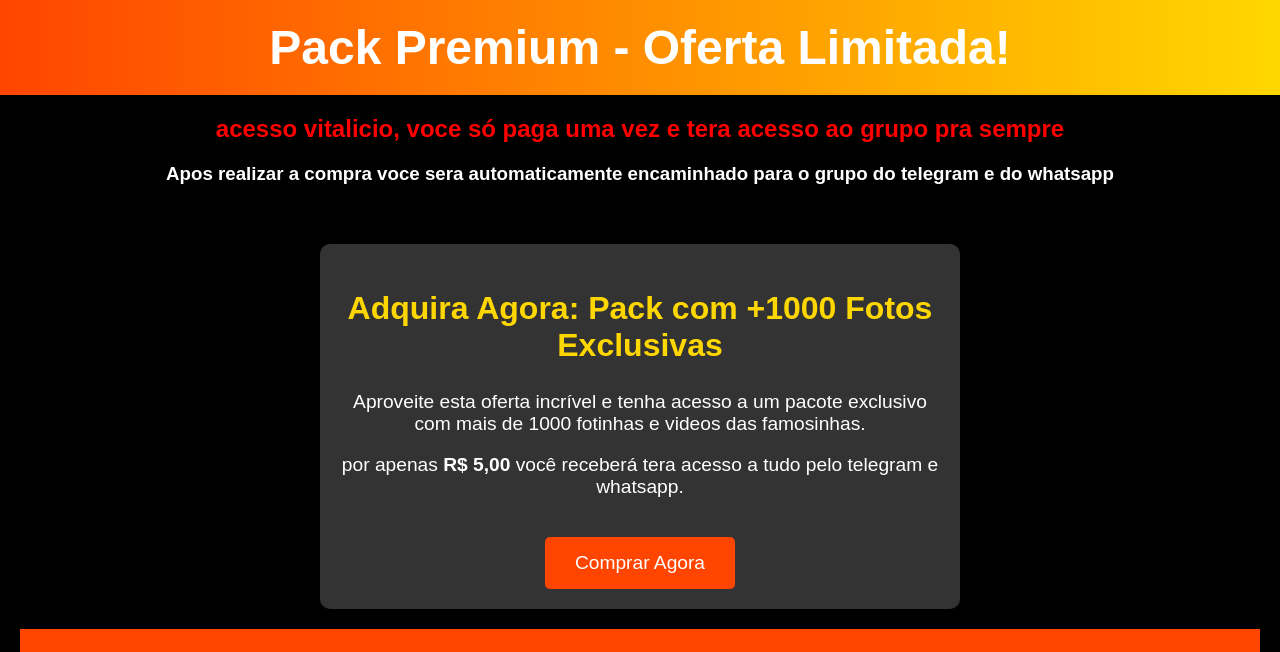
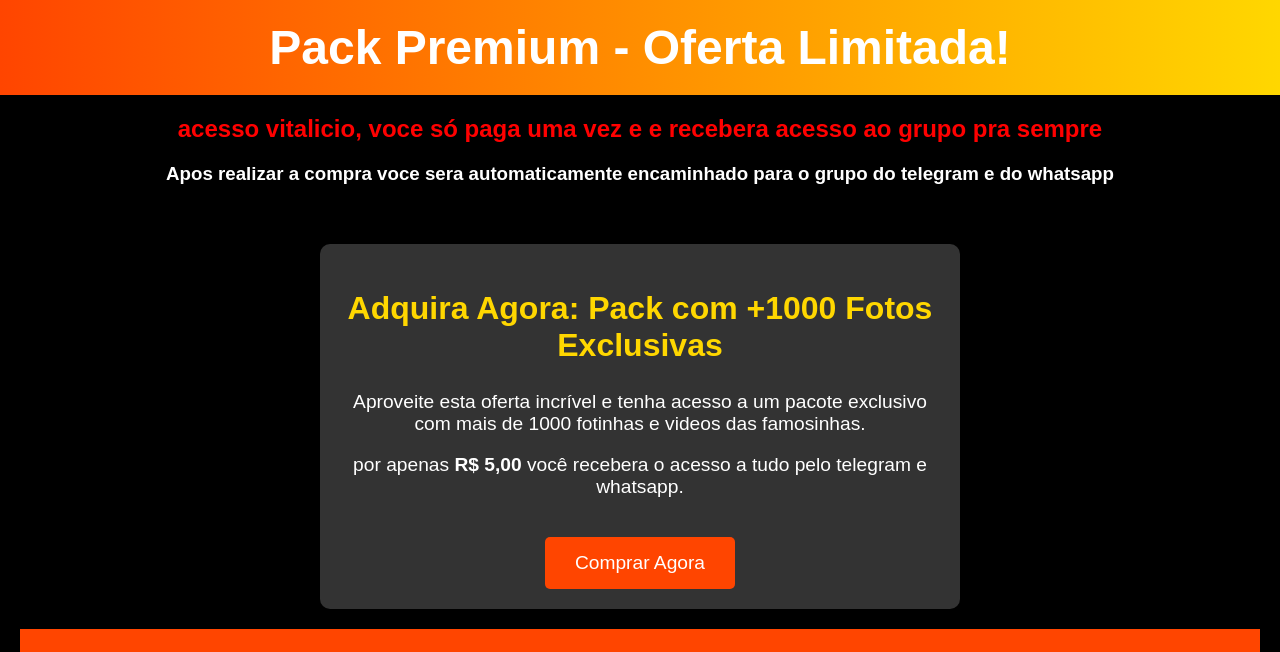
Before and after one commit to PedroSo223/Onlyfans, a plain HTML site: page index.html in a window 1280 px wide. Shown: the top 652 px of the page. Drawn offline with Linux system fonts and the light colour scheme.

Commit message:
Add files via upload

```diff
--- a/index.html
+++ b/index.html
@@ -74,13 +74,13 @@
     <header>
         <h1>Pack Premium - Oferta Limitada!</h1>
     </header>
-    <h2>acesso vitalicio, voce só paga uma vez e tera acesso ao grupo pra sempre</h2>
+    <h2>acesso vitalicio, voce só paga uma vez e e recebera acesso ao grupo pra sempre</h2>
     <h3>Apos realizar a compra voce sera automaticamente encaminhado para o grupo do telegram e do whatsapp</h3>
     <div class="container">
         <div class="product-box">
             <h2>Adquira Agora: Pack com +1000 Fotos Exclusivas</h2>
             <p>Aproveite esta oferta incrível e tenha acesso a um pacote exclusivo com mais de 1000 fotinhas e videos das famosinhas.</p>
-            <p> por apenas <strong>R$ 5,00</strong> você receberá tera acesso a tudo pelo telegram e whatsapp.</p>
+            <p> por apenas <strong>R$ 5,00</strong> você recebera o acesso a tudo pelo telegram e whatsapp.</p>
 
             <a href="https://geradordepix.com/pagamento/01JKK7THJH1WKQKTAZP1ZFKFHM" class="cta-button">Comprar Agora</a>
 
```
